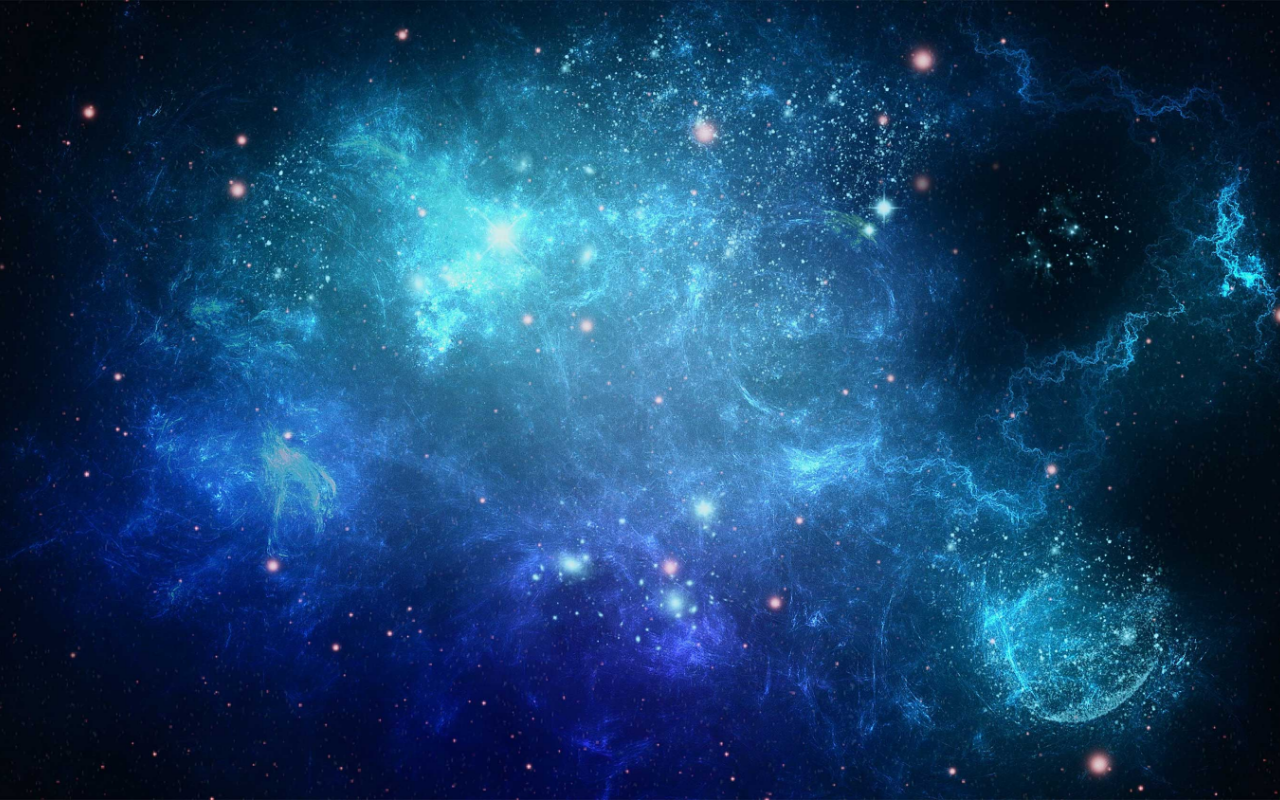
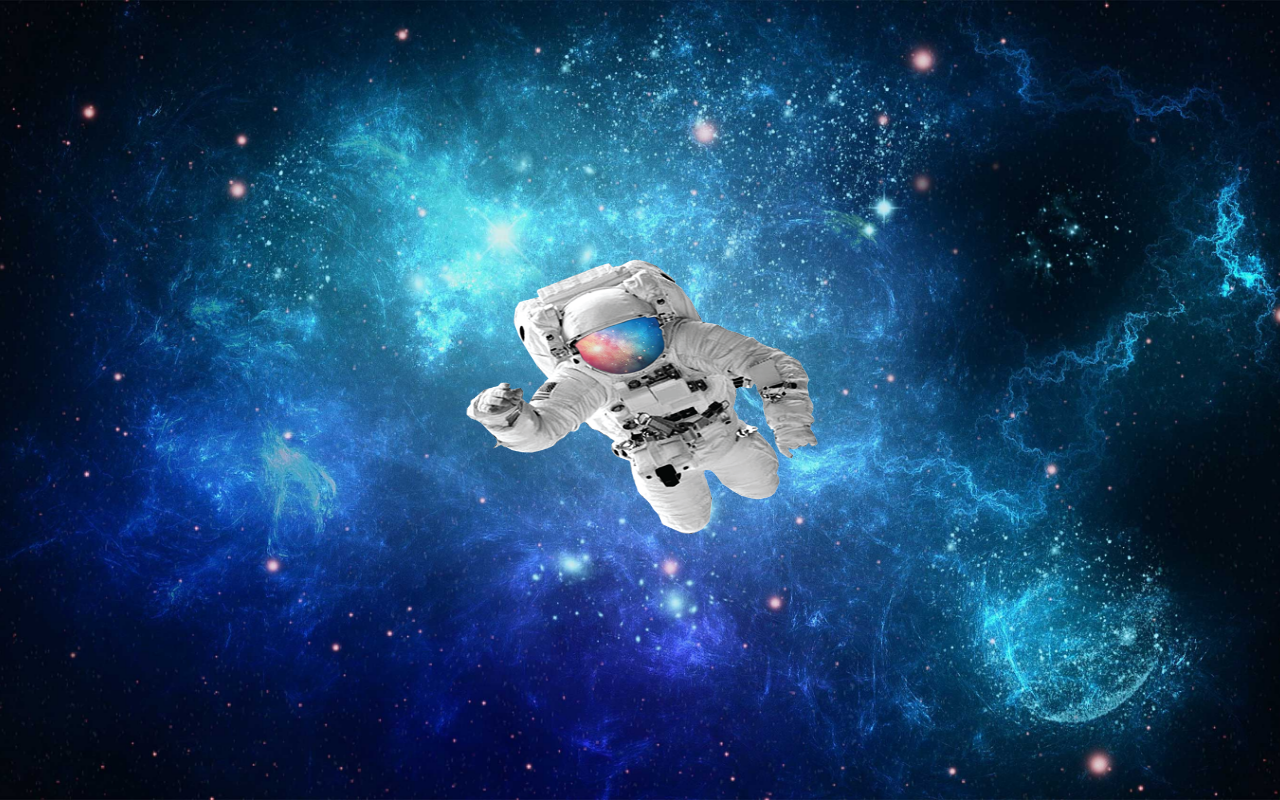
Before and after one commit to IsacBrenno/html-css, a plain HTML site: page Desafios/d011/desafio011.html in a window 1280 px wide. Drawn offline with Linux system fonts and the light colour scheme.

Commit message:
finalizei o desafio 011 do astronauta

```diff
--- a/Desafios/d011/desafio011.html
+++ b/Desafios/d011/desafio011.html
@@ -6,20 +6,36 @@
     <title>Desafio de imagem de fundo</title>
     <style>
         body{
-            height: 98vh;
+            position: relative;
+            height: 97vh;
             background-image: url(imagens/espaco.jpg);
+
             background-position: center center;
             background-repeat: no-repeat;
             background-size: cover;
+            background-attachment: fixed;
         }
-        div.astronauta{
-            background-image: url(imagens/astronauta.png);
-            background-position: center center;
+        h1{
+            position: absolute;
+            background-image: url('imagens/astronauta.png');
+            background-size: 100% 100%;
+
+            height: 300px;
+            width: 400px;
+            margin: auto;
+
+            left: 50%;
+            top: 50%;
+
+            transform: translate(-50%, -50%);
         }
+
     </style>
 </head>
 <body>
-
+    <main>
+        <h1></h1>
+    </main>
 
 </body>
 </html>
```
